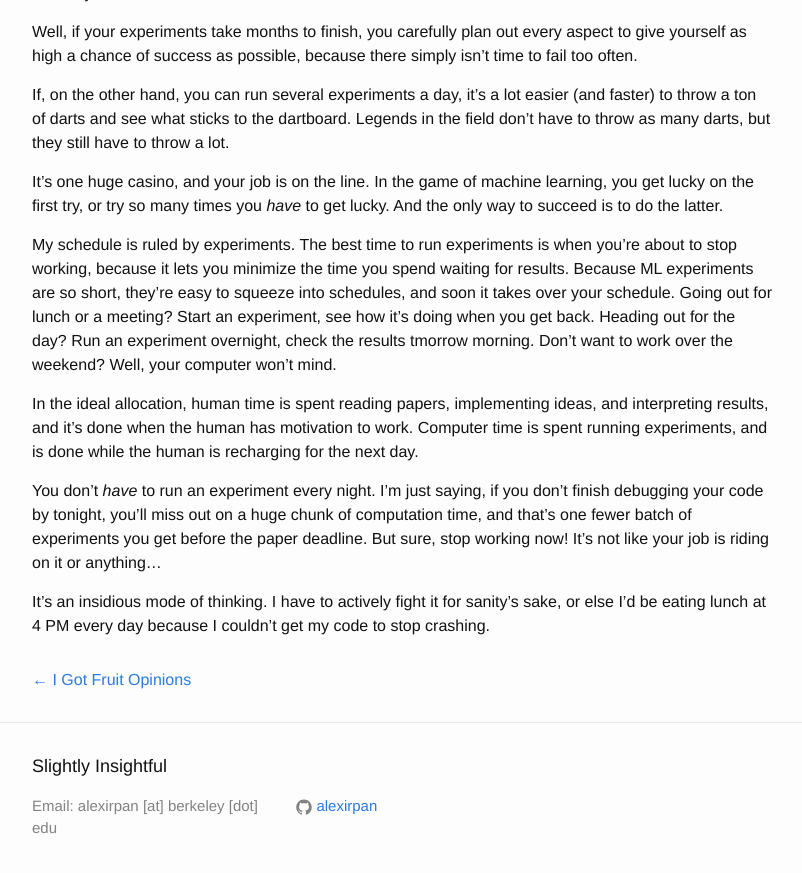
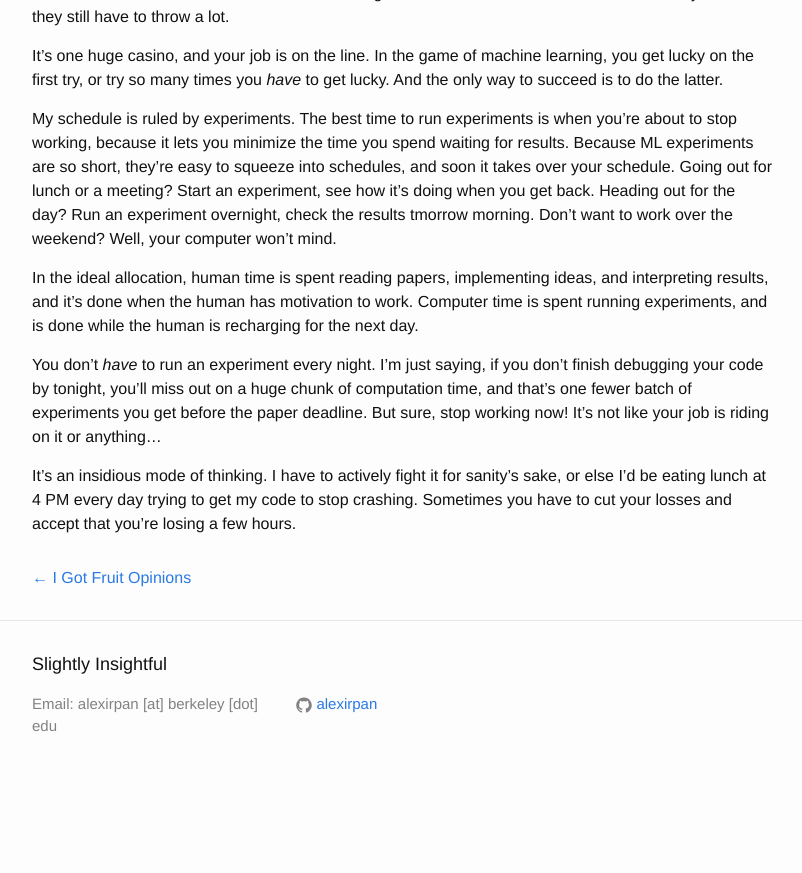
Before and after one commit to alexirpan/alexirpan.github.io, a Jekyll site: the page built from _posts/2016-07-14-ml-sleep.markdown, in a window 1280 px wide and 900 px high, scrolled down 1607 px. Shown: the top 873 px of the window, without its empty margins (238-1040 px from the left). Built offline with Jekyll 4.4.1, drawn with Linux system fonts in a browser that asks for light colours; after the commit the page ends 2405 px from its top, so only the background shows below that; some of the changed text lies outside the part shown.

Commit message:
Trying to keep this focused

```diff
--- a/_posts/2016-07-14-ml-sleep.markdown
+++ b/_posts/2016-07-14-ml-sleep.markdown
@@ -3,14 +3,6 @@
 title:  "TITLE PLEASE"
 date:   2016-07-15 00:55:00 -0700
 ---
-
-Sometimes, I wonder why I work in AI/machine learning.
-
-Don't get me wrong. There's a lot of really cool work being done
-in the field. There's also a lot of garbage. I guess it's a good sign
-I feel this way, because it's universal that every researcher
-eventually despises the field they work in on some level.
-
 
 Machine learning is the study of algorithms that let a computer
 learn insights from data in a semi-autonomous way.
@@ -117,5 +109,6 @@
 on it or anything...
 
 It's an insidious mode of thinking. I have to actively fight it for sanity's
-sake, or else I'd be eating lunch at 4 PM every day because I couldn't get my
-code to stop crashing.
+sake, or else I'd be eating lunch at 4 PM every day trying to get my code to
+stop crashing. Sometimes you have to cut your losses and accept that you're
+losing a few hours.
```
